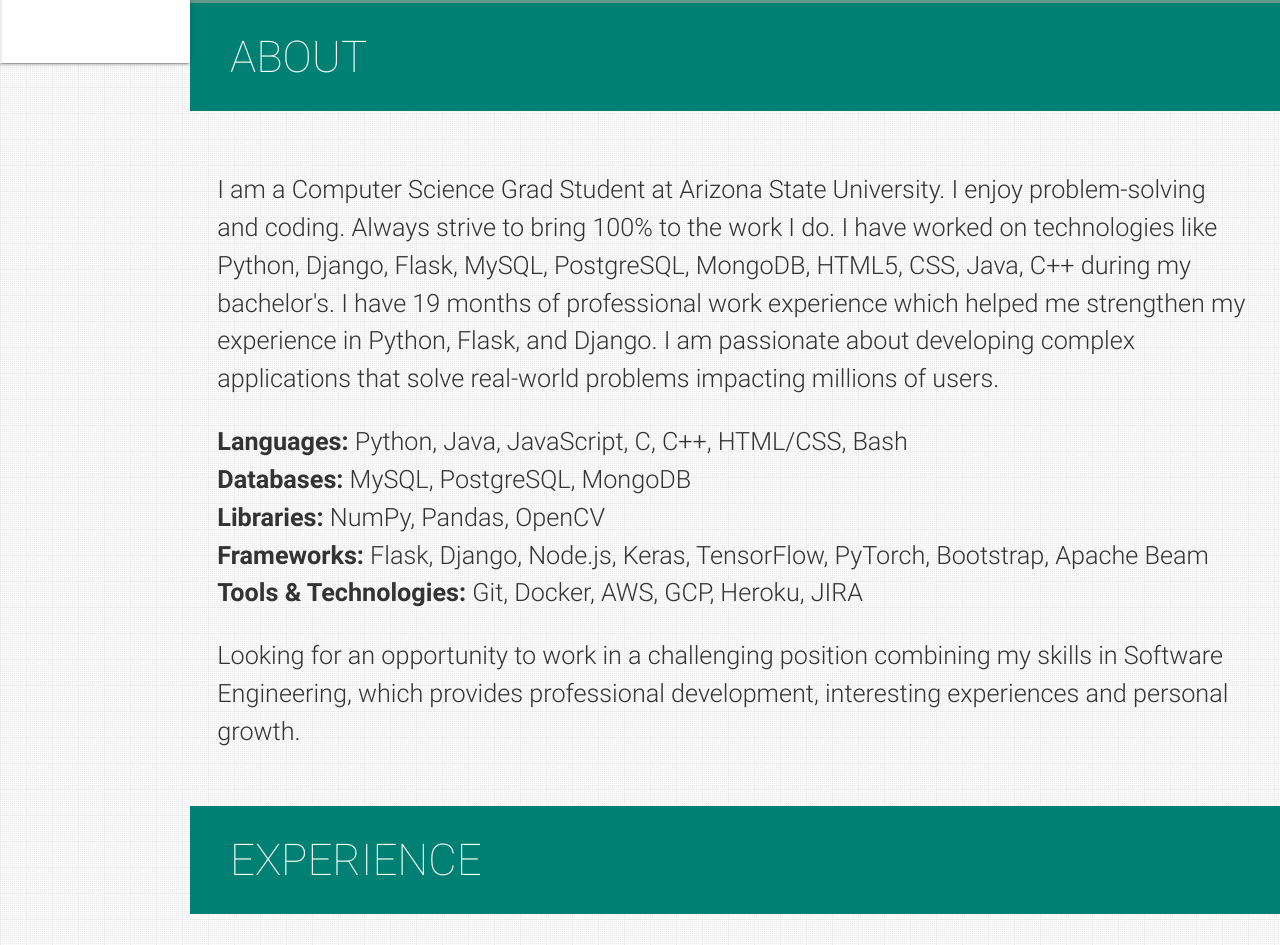
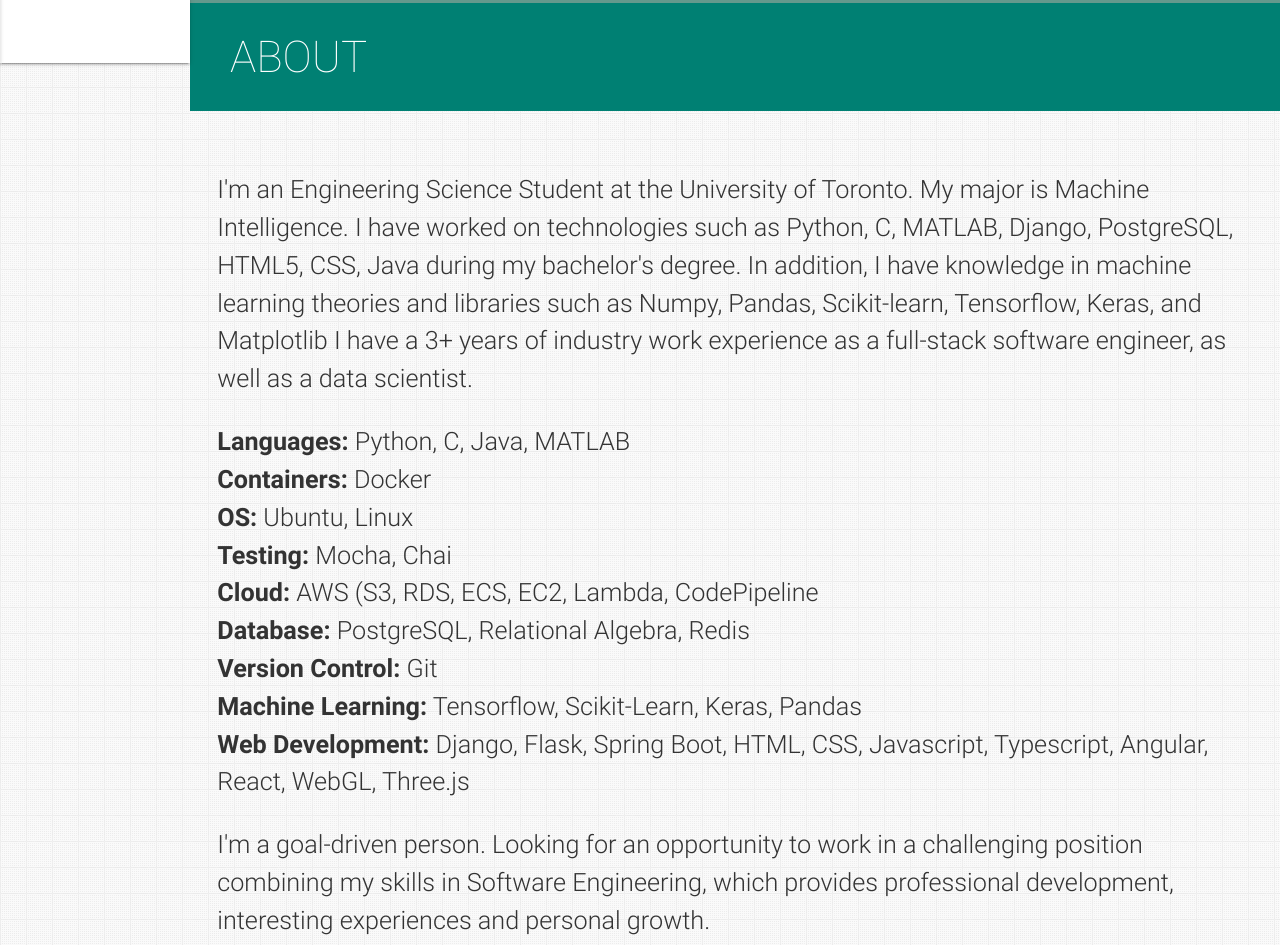
Before and after one commit to kimmc6008/kimmc6008.github.io, a plain HTML site: page index.html in a window 1280 px wide. Shown: the part 797-1742 px from the top of the page. Drawn offline with nearby package versions, Linux system fonts and the light colour scheme.

Commit message:
about me done

```diff
--- a/index.html
+++ b/index.html
@@ -20,7 +20,7 @@
   <link rel="stylesheet" href="//maxcdn.bootstrapcdn.com/font-awesome/4.3.0/css/font-awesome.min.css" />
   <!-- Custom Styles-->
   <link rel="stylesheet" href="/assets/css/style.css" />
-  <title>Varad Bhogayata | Software Developer</title>
+  <title>Minchan Kim | Software Developer</title>
 
   <!-- Global site tag (gtag.js) - Google Analytics -->
   <script async src="https://www.googletagmanager.com/gtag/js?id=UA-126939217-2"></script>
@@ -209,18 +209,18 @@
         <div class="col-md-9">
           <div class="content section-padding valign" style="margin-left: 10%; margin-top: 50px;">
             <div class="caption">
-              <h2>Hi, I'm <span class="teal">Varad Bhogayata.</span></h2>
+              <h2>Hi, I'm <span class="teal">Minchan Kim.</span></h2>
               <h5 style="color:#fff">A <span class="typing" style="font-weight: 300; color:#004d40"></span></h5>
               <!-- <h5 style="color:#00796b">A <span class="typing" style="font-weight: 300; color:#fff"></span></h5> -->
-              <h5>Self-driven, quick starter, passionate programmer with a curious mind who enjoys solving a complex and challenging real-world problems.</h5>
+              <h5>Minchan is a 4th year Engineering Science student specializing in Machine Intelligence with interests in software engineering. Minchan has 3 years of industry experience as a full-stack software engineer as well as a data scientist. Major projects involve end-to-end development of company’s admin platform and developing machine learning algorithms. Throughout the work experience, Minchan gained significant experience in frontend/backend development, database design/maintenance, AWS cloud development, as well as people management. In addition, Minchan has been a software lead of various client consulting projects from UTESCA (University of Toronto Engineering Students Consulting Association), focusing on software development and computer vision.</h5>
             </div>
             <div class="social">
-              <a href="http://linkedin.com/in/varadbhogayata" target="_blank">
+              <a href="https://www.linkedin.com/in/minchan-jayden-kim-2081751a4/" target="_blank">
                 <button class="icon-btn linkedin">
                   <i class="fa fa-linkedin"></i>
                 </button>
               </a>
-              <a href="https://github.com/varadbhogayata/" target="_blank">
+              <a href="https://github.com/kimmc6008/" target="_blank">
                 <button class="icon-btn github">
                   <i class="fa fa-github"></i>
                 </button>
@@ -260,19 +260,25 @@
           </h2>
         </blockquote> -->
         <p>
-          I am a Computer Science Grad Student at Arizona State University. I enjoy problem-solving and coding. Always strive to bring 100% to the work I do.
+          I'm an Engineering Science Student at the University of Toronto. My major is Machine Intelligence.
 
-          I have worked on technologies like Python, Django, Flask, MySQL, PostgreSQL, MongoDB, HTML5, CSS, Java, C++ during my bachelor's. I have 19 months of professional work experience which helped me strengthen my experience in Python, Flask, and Django.
+          I have worked on technologies such as Python, C, MATLAB, Django, PostgreSQL, HTML5, CSS, Java during my bachelor's degree.
 
-          I am passionate about developing complex applications that solve real-world problems impacting millions of users.
+          In addition, I have knowledge in machine learning theories and libraries such as Numpy, Pandas, Scikit-learn, Tensorflow, Keras, and Matplotlib
+
+          I have a 3+ years of industry work experience as a full-stack software engineer, as well as a data scientist.
         </p>
         <p>
           <ul>
-            <li><b>Languages:</b> Python, Java, JavaScript, C, C++, HTML/CSS, Bash</li>
-            <li><b>Databases:</b> MySQL, PostgreSQL, MongoDB</li>
-            <li><b>Libraries:</b> NumPy, Pandas, OpenCV</li>
-            <li><b>Frameworks:</b> Flask, Django, Node.js, Keras, TensorFlow, PyTorch, Bootstrap, Apache Beam</li>
-            <li><b>Tools & Technologies:</b> Git, Docker, AWS, GCP, Heroku, JIRA</li>
+            <li><b>Languages:</b> Python, C, Java, MATLAB</li>
+            <li><b>Containers:</b> Docker</li>
+            <li><b>OS:</b> Ubuntu, Linux</li>
+            <li><b>Testing:</b> Mocha, Chai</li>
+            <li><b>Cloud:</b> AWS (S3, RDS, ECS, EC2, Lambda, CodePipeline</li>
+            <li><b>Database:</b> PostgreSQL, Relational Algebra, Redis</li>
+            <li><b>Version Control:</b> Git</li>
+            <li><b>Machine Learning:</b> Tensorflow, Scikit-Learn, Keras, Pandas</li>
+            <li><b>Web Development:</b> Django, Flask, Spring Boot, HTML, CSS, Javascript, Typescript, Angular, React, WebGL, Three.js</li>
           </ul>
 
         </p>
@@ -282,7 +288,7 @@
           Detail-oriented Software Developer with professional experience in Backend Development, Machine Learning, Computer Vision. I am adept in Python, Django, Flask, SQL, Machine Learning, Computer Vision.
         </p> -->
         <p>
-          Looking for an opportunity to work in a challenging position combining my skills in Software Engineering, which provides professional development, interesting experiences and personal growth.
+          I'm a goal-driven person. Looking for an opportunity to work in a challenging position combining my skills in Software Engineering, which provides professional development, interesting experiences and personal growth.
         </p>
         <!-- <p>
           Another Paragraph
```
